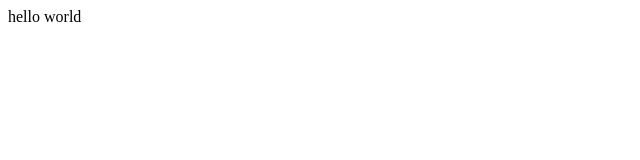
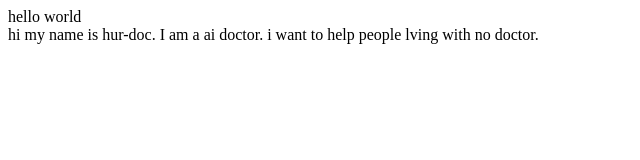
Before and after one commit to gitnamsi/aidoc, a plain HTML site: page index.html in a window 1280 px wide. Shown: the whole page, without its empty margins (0-640 px from the left). Drawn offline with Linux system fonts and the light colour scheme.

Commit message:
Update index.html

```diff
--- a/index.html
+++ b/index.html
@@ -2,4 +2,6 @@
 </head>
 <body>
 hello world
+ <br>
+  hi my name is hur-doc. I am a ai doctor. i want to help people lving with no doctor.
 </body>
```
